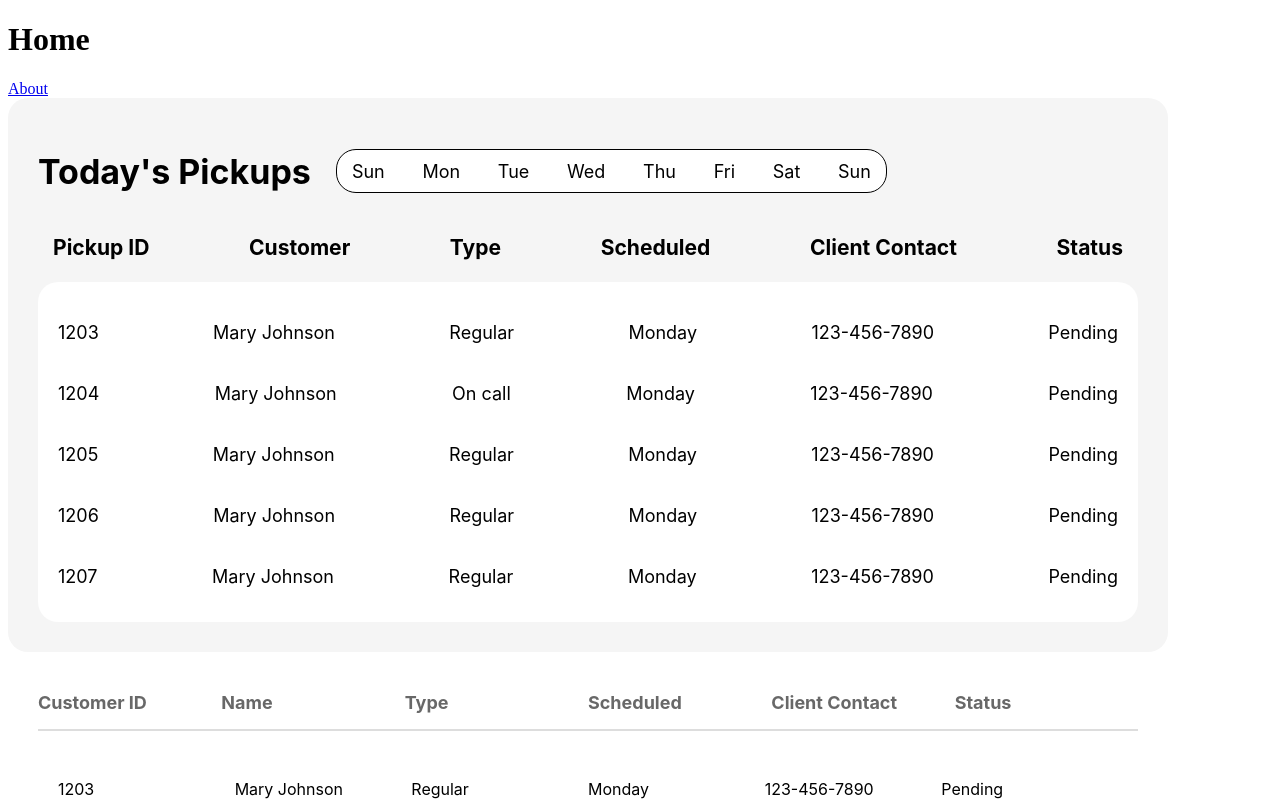
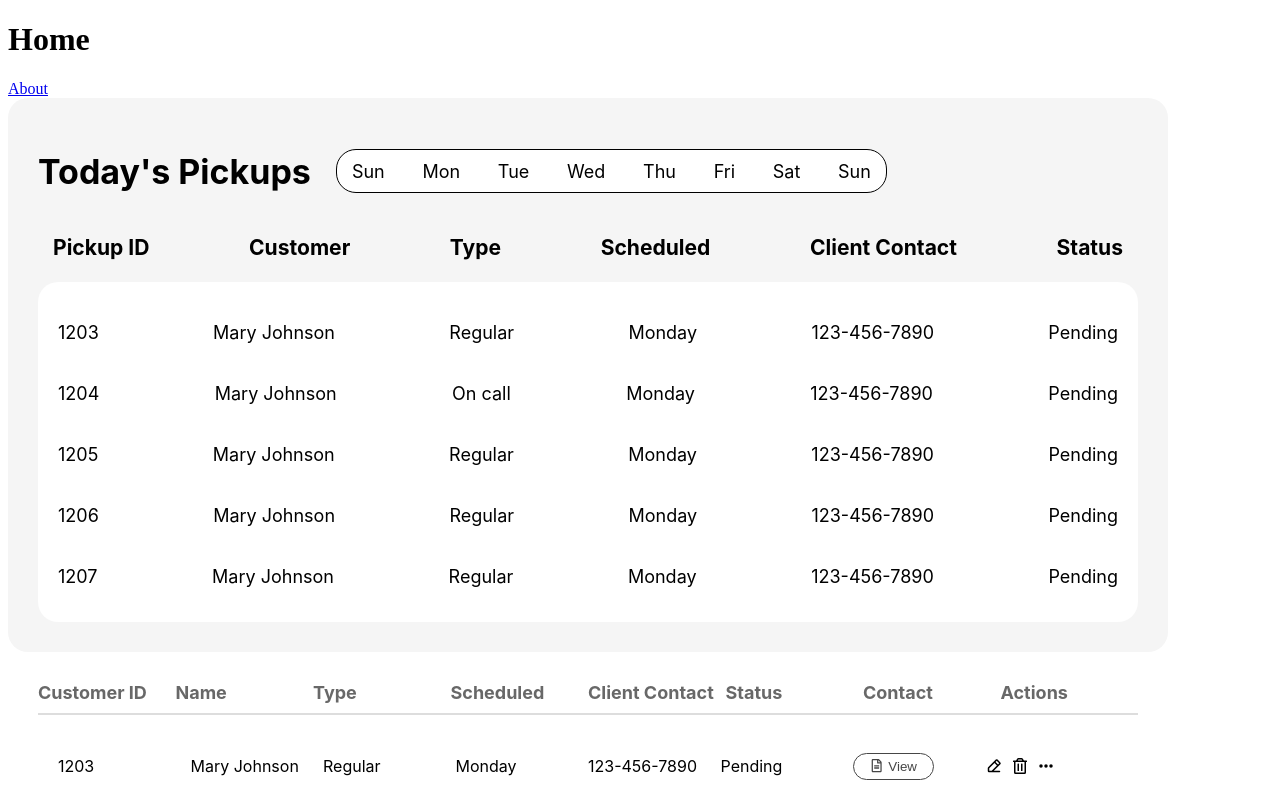
Before and after one commit to ubcmotion/united-we-can, a Next.js app in the folder apps/web/web/: page / in a window 1280 px wide. Shown: the top 801 px of the page. Built offline with nearby package versions, Linux system fonts and the light colour scheme.

Commit message:
feat: create configurable table view component

```diff
--- a/apps/web/web/package.json
+++ b/apps/web/web/package.json
@@ -14,6 +14,7 @@
     "react": "^19.0.0",
     "react-calendar": "^5.1.0",
     "react-dom": "^19.0.0",
+    "react-icons": "^5.5.0",
     "styled-components": "^6.1.15",
     "vitest": "^2.1.8"
   },
--- a/apps/web/web/src/app/components/TableView.tsx
+++ b/apps/web/web/src/app/components/TableView.tsx
@@ -1,15 +1,20 @@
-import React from 'react'
+import React from 'react';
+import { FaRegFileAlt } from "react-icons/fa";
+import { PiPencilSimpleLineBold } from "react-icons/pi";
+import { FaRegTrashAlt } from "react-icons/fa";
+import { FaEllipsis } from "react-icons/fa6";
 
 interface Styles {
   mainContainer: React.CSSProperties;
-  rowTitle: React.CSSProperties;
+  columnTitle: React.CSSProperties;
   gridContainer: (numColumns: number) => React.CSSProperties;
   gridItem: React.CSSProperties;
   scrollableDiv: React.CSSProperties;
+  titleContainer: (numColumns: number) => React.CSSProperties;
 }
 
 interface TableViewProps {
-  rowTitles: string[];
+  columnTitles: string[];
   records: {
     id: number;
     name: string;
@@ -18,6 +23,7 @@ interface TableViewProps {
     phone: string;
     status: string;
   }[];
+  tableType?: 'default' | 'driver' | 'dashboard';
 }
 
 const styles: Styles = {
@@ -30,52 +36,101 @@ const styles: Styles = {
   },
   gridContainer: (numColumns: number) => ({
     display: 'grid',
-    gridTemplateColumns: `repeat(${numColumns}, 1fr)`, // dynamically set columns
+    gridTemplateColumns: `repeat(${numColumns}, 1fr)`,
     alignItems: 'center',
     padding: '10px 0',
   }),
-  rowTitle: {
+  titleContainer: (numColumns: number) => ({
+    display: 'grid',
+    gridTemplateColumns: `repeat(${numColumns}, 1fr)`,
+    borderBottom: '2px solid #ddd',
+    fontWeight: 'bold',
+    paddingBottom: '10px',
+  }),
+  columnTitle: {
     fontSize: '18px',
     color: '#686868',
     fontWeight: 'bold',
-    paddingBottom: '16px',
-    borderBottom: '2px solid #ddd',
+    textAlign: 'left',
+    whiteSpace: 'nowrap',
   },
   gridItem: {
     fontSize: '16px',
-    padding: '8px 0',
+    padding: '8px 0 5px 0px',
+    textAlign: 'left',
   },
   scrollableDiv: {
     backgroundColor: '#FFFFFF',
     padding: '20px',
     borderRadius: '20px',
     height: '250px',
-    overflowY: 'auto' as const, // Explicitly type 'auto' as a constant
+    overflowY: 'auto' as const,
   },
 };
 
-export default function TableView({ rowTitles, records }: TableViewProps) {
+const numColumns = (tableType: string, columnTitlesLength: number) => {
+  return columnTitlesLength + (tableType === 'driver' ? 1 : 0) + (tableType === 'dashboard' ? 0 : 1);
+};
+
+export default function TableView({ columnTitles, records, tableType = 'default' }: TableViewProps) {
+  const totalColumns = numColumns(tableType, columnTitles.length);
+
   return (
     <div style={styles.mainContainer}>
-      <div style={{ ...styles.gridContainer(rowTitles.length), fontWeight: 'bold' }}>
-        {rowTitles.map((rowTitle, index) => (
-          <div key={index} style={styles.rowTitle}>
-            {rowTitle}
+      {/* Column Titles */}
+      <div style={styles.titleContainer(totalColumns)}>
+        {columnTitles.map((columnTitle, index) => (
+          <div key={index} style={styles.columnTitle}>
+            {columnTitle}
           </div>
         ))}
+        {tableType === 'driver' && <div style={styles.columnTitle}>Contact</div>}
+        {tableType !== 'dashboard' && <div style={styles.columnTitle}>Actions</div>}
       </div>
+
+      {/* Records */}
       <div style={styles.scrollableDiv}>
         {records.map((record) => (
-            <div style={styles.gridContainer(rowTitles.length)} key={record.id}>
+          <div style={styles.gridContainer(totalColumns)} key={record.id}>
             <div style={styles.gridItem}>{record.id}</div>
             <div style={styles.gridItem}>{record.name}</div>
             <div style={styles.gridItem}>{record.type}</div>
             <div style={styles.gridItem}>{record.day}</div>
             <div style={styles.gridItem}>{record.phone}</div>
             <div style={styles.gridItem}>{record.status}</div>
-            </div>
+
+            {tableType === 'driver' && (
+              <div style={styles.gridItem}>
+                <button
+                  style={{
+                    color: '#464646',
+                    backgroundColor: 'white',
+                    border: '1px solid #464646',
+                    padding: '5px 16px',
+                    borderRadius: '15px',
+                    cursor: 'pointer',
+                    display: 'flex',
+                    gap: '5px',
+                    alignItems: 'center',
+                  }}>
+                  <FaRegFileAlt />
+                  View
+                </button>
+              </div>
+            )}
+
+            {tableType !== 'dashboard' && (
+              <div style={styles.gridItem}>
+                <div style={{ display: 'flex', gap: '10px', alignItems: 'center' }}>
+                  <PiPencilSimpleLineBold />
+                  <FaRegTrashAlt />
+                  <FaEllipsis />
+                </div>
+              </div>
+            )}
+          </div>
         ))}
-       </div>
+      </div>
     </div>
   );
 }
--- a/apps/web/web/src/app/page.tsx
+++ b/apps/web/web/src/app/page.tsx
@@ -52,8 +52,9 @@ export default function Page() {
       <h1>Home</h1>
       <Link href="/about">About</Link>
       <TodaysPickups/>
-      <TableView rowTitles={titles}
-      records = {tableRecords}>
+      <TableView columnTitles={titles}
+      records = {tableRecords}
+      tableType="driver">
 
       </TableView>
     </div>
```
Also changed, not shown: 1 other file (tests, documents, lock files or other folders).
